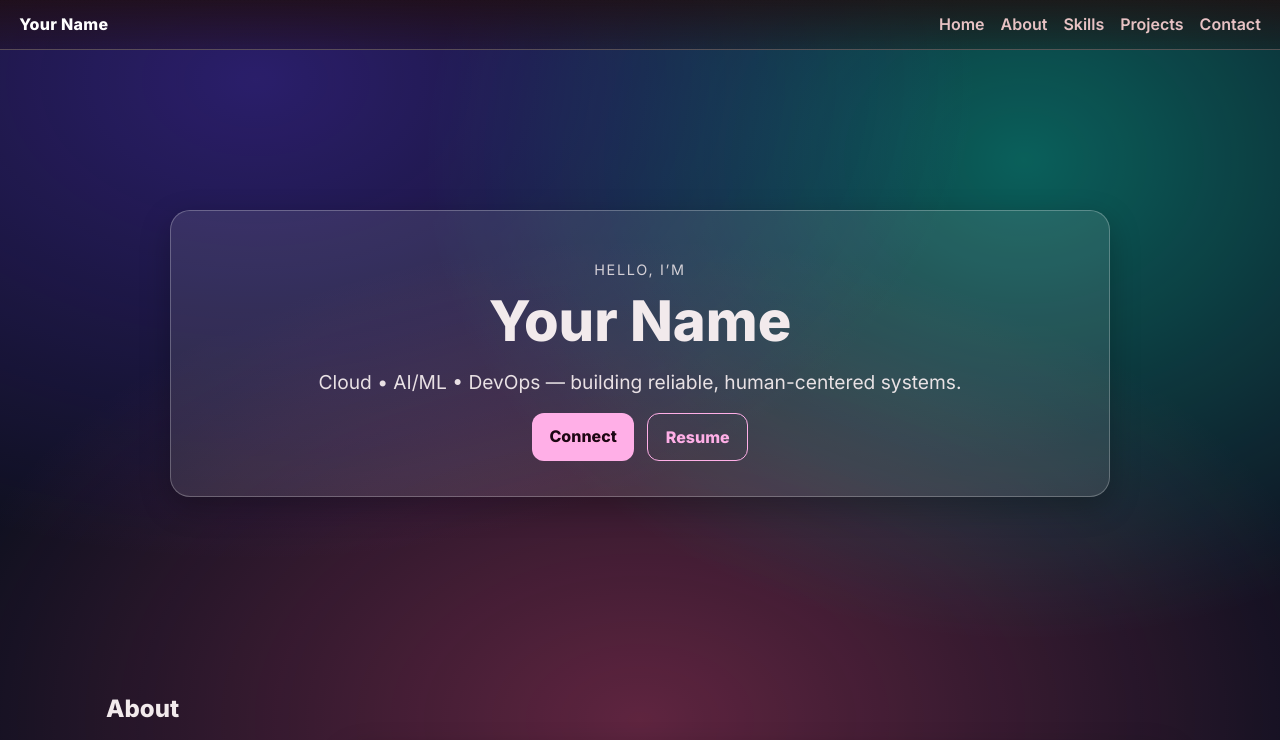
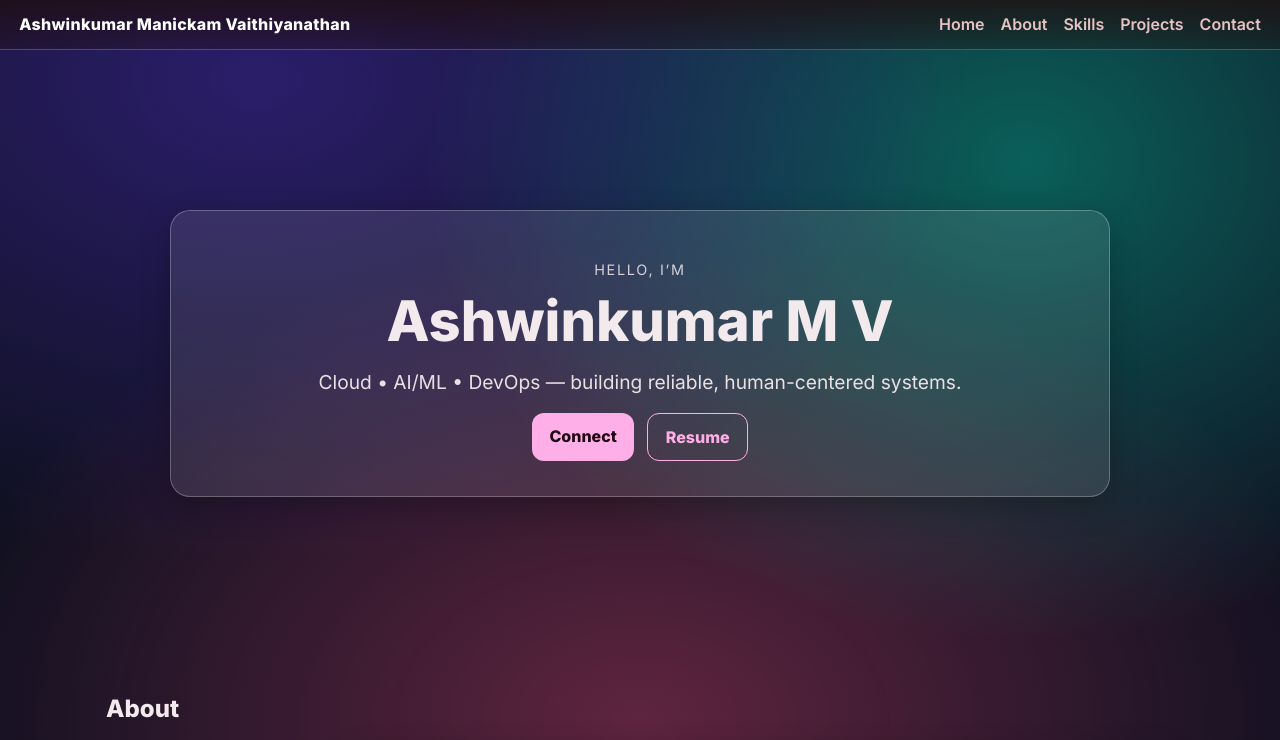
Before and after one commit to ashwinmv14/ashwinmv14.github.io, a plain HTML site: page index.html in a window 1280 px wide. Shown: the top 740 px of the page. Drawn offline with Linux system fonts and the light colour scheme.

Commit message:
Update index.html

```diff
--- a/index.html
+++ b/index.html
@@ -10,7 +10,7 @@
 </head>
 <body>
   <header class="nav">
-    <a class="brand" href="#home">Your Name</a>
+    <a class="brand" href="#home">Ashwinkumar Manickam Vaithiyanathan</a>
     <button class="nav-toggle" aria-label="Open menu">☰</button>
     <nav class="nav-links">
       <a href="#home">Home</a>
@@ -24,7 +24,7 @@
   <main id="home" class="hero">
     <div class="hero-card glass">
       <p class="eyebrow">Hello, I’m</p>
-      <h1>Your Name</h1>
+      <h1>Ashwinkumar M V</h1>
       <p class="tagline">Cloud • AI/ML • DevOps — building reliable, human-centered systems.</p>
       <div class="cta-row">
         <a class="btn" href="#contact">Connect</a>
```
